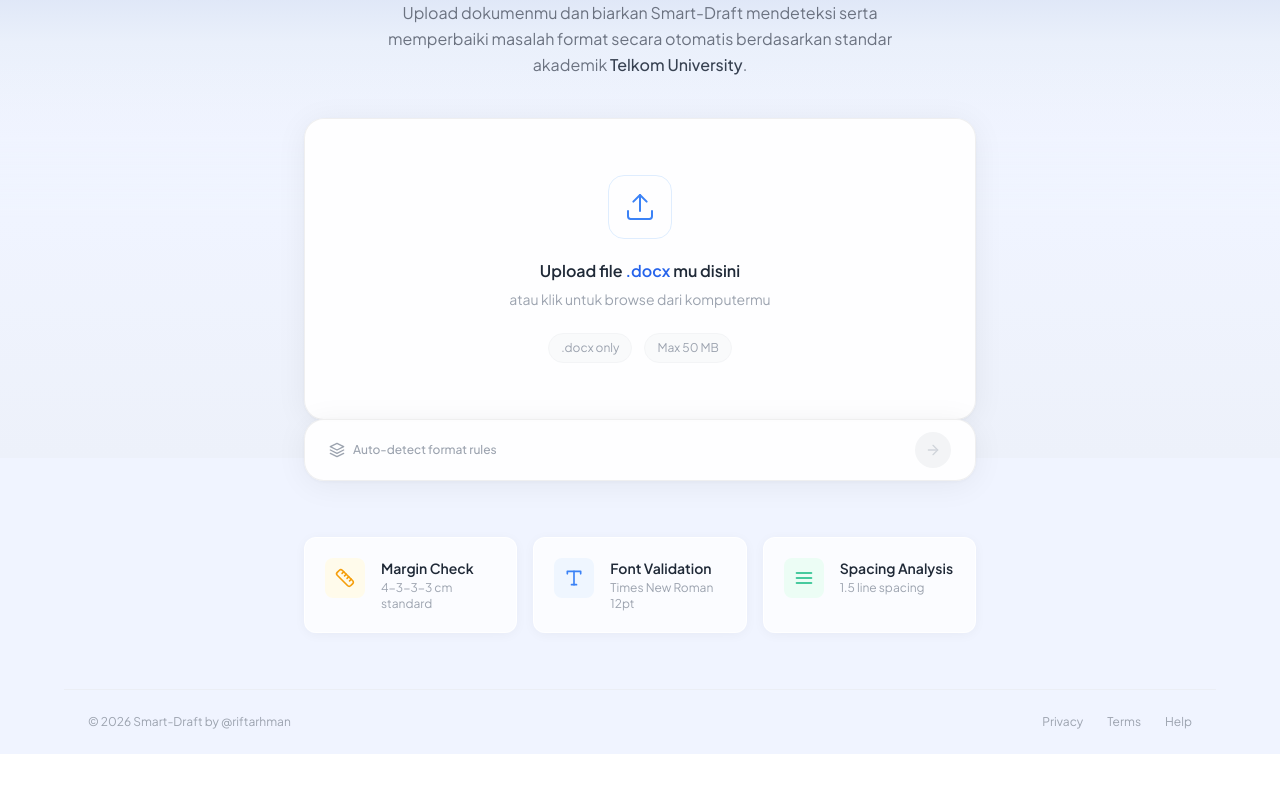
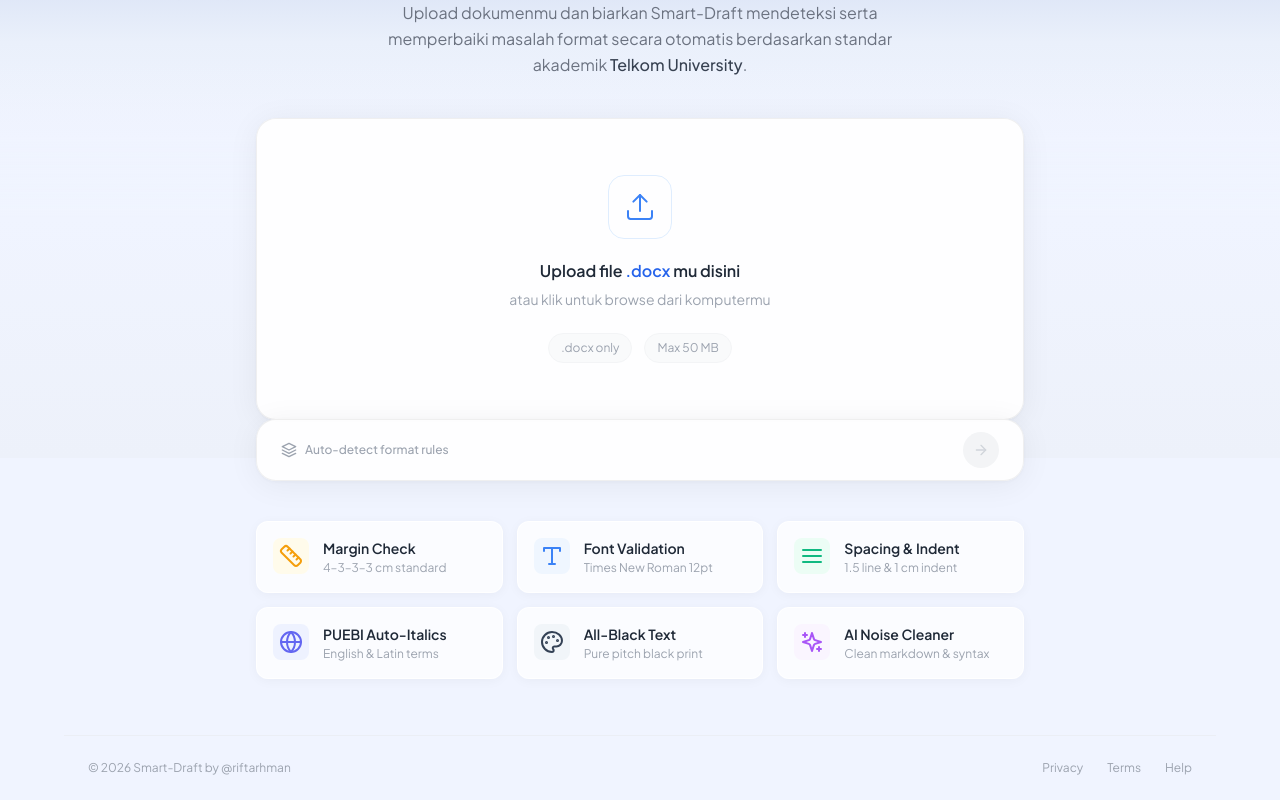
Before and after one commit to KenzySlebew/smart-draft-v1, a React (Vite) app: page / in a window 1280 px wide. Shown: the part 342-1142 px from the top of the page. Before the commit the page ends 1096 px from the top, so only its background shows below. Built offline with nearby package versions, Linux system fonts and the light colour scheme.

Commit message:
feature explanation for user

```diff
--- a/src/components/UploadState.jsx
+++ b/src/components/UploadState.jsx
@@ -1,5 +1,5 @@
 import { useState, useCallback, useRef } from 'react'
-import { Upload, FileText, X, AlertCircle, ArrowRight, Ruler, Type, AlignJustify } from 'lucide-react'
+import { Upload, FileText, X, AlertCircle, ArrowRight, Ruler, Type, AlignJustify, Globe, Sparkles, ShieldCheck, Palette } from 'lucide-react'
 import { formatFileSize } from '../utils/docxParser'
 
 const MAX_FILE_SIZE = 50 * 1024 * 1024 // 50MB
@@ -99,7 +99,7 @@ export default function UploadState({ onNext }) {
   }
 
   return (
-    <div className="fade-enter w-full max-w-2xl mx-auto">
+    <div className="fade-enter w-full max-w-3xl mx-auto">
       {/* Hidden file input */}
       <input
         ref={fileInputRef}
@@ -231,24 +231,63 @@ export default function UploadState({ onNext }) {
       )}
 
       {/* Features Bar */}
-      <div className="grid grid-cols-1 md:grid-cols-3 gap-4 mt-14">
+      <div className="grid grid-cols-1 sm:grid-cols-2 md:grid-cols-3 gap-3.5 mt-10">
         {[
-          { Icon: Ruler, title: 'Margin Check', desc: '4-3-3-3 cm standard', bgClass: 'bg-amber-50', iconColor: 'text-amber-500' },
-          { Icon: Type, title: 'Font Validation', desc: 'Times New Roman 12pt', bgClass: 'bg-blue-50', iconColor: 'text-blue-500' },
-          { Icon: AlignJustify, title: 'Spacing Analysis', desc: '1.5 line spacing', bgClass: 'bg-emerald-50', iconColor: 'text-emerald-500' },
+          {
+            Icon: Ruler,
+            title: 'Margin Check',
+            desc: '4–3–3–3 cm standard',
+            bgClass: 'bg-amber-50',
+            iconColor: 'text-amber-500',
+          },
+          {
+            Icon: Type,
+            title: 'Font Validation',
+            desc: 'Times New Roman 12pt',
+            bgClass: 'bg-blue-50',
+            iconColor: 'text-blue-500',
+          },
+          {
+            Icon: AlignJustify,
+            title: 'Spacing & Indent',
+            desc: '1.5 line & 1 cm indent',
+            bgClass: 'bg-emerald-50',
+            iconColor: 'text-emerald-500',
+          },
+          {
+            Icon: Globe,
+            title: 'PUEBI Auto-Italics',
+            desc: 'English & Latin terms',
+            bgClass: 'bg-indigo-50',
+            iconColor: 'text-indigo-500',
+          },
+          {
+            Icon: Palette,
+            title: 'All-Black Text',
+            desc: 'Pure pitch black print',
+            bgClass: 'bg-slate-100',
+            iconColor: 'text-slate-700',
+          },
+          {
+            Icon: Sparkles,
+            title: 'AI Noise Cleaner',
+            desc: 'Clean markdown & syntax',
+            bgClass: 'bg-purple-50',
+            iconColor: 'text-purple-500',
+          },
         ].map((feature, i) => {
           const { Icon } = feature
           return (
             <div
               key={i}
-              className="feature-card-light rounded-xl p-5 flex items-start gap-4"
+              className="feature-card-light rounded-xl p-4 flex items-start gap-3.5"
             >
-              <div className={`w-10 h-10 rounded-lg ${feature.bgClass} flex items-center justify-center shrink-0`}>
-                <Icon className={`w-5 h-5 ${feature.iconColor}`} />
+              <div className={`w-9 h-9 rounded-lg ${feature.bgClass} flex items-center justify-center shrink-0`}>
+                <Icon className={`w-4.5 h-4.5 ${feature.iconColor}`} />
               </div>
-              <div>
-                <p className="font-semibold text-sm text-gray-800">{feature.title}</p>
-                <p className="text-xs text-gray-400 mt-0.5">{feature.desc}</p>
+              <div className="min-w-0">
+                <p className="font-semibold text-sm text-gray-800 truncate">{feature.title}</p>
+                <p className="text-xs text-gray-400 mt-0.5 truncate">{feature.desc}</p>
               </div>
             </div>
           )
```
